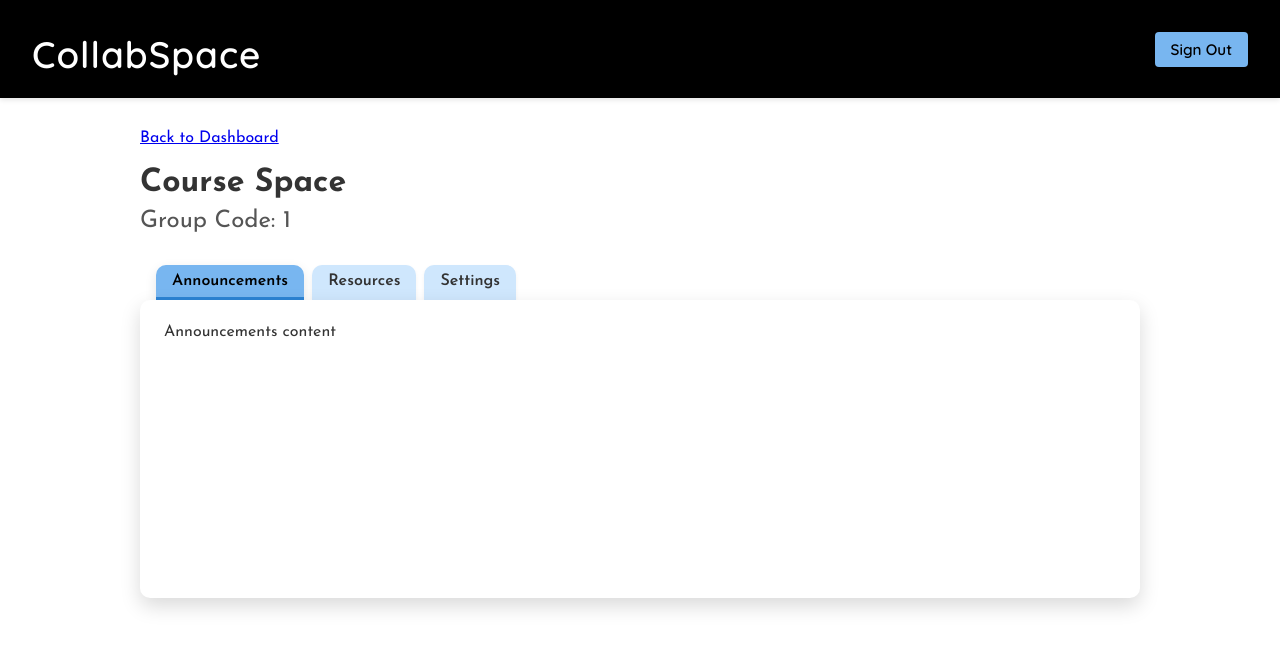
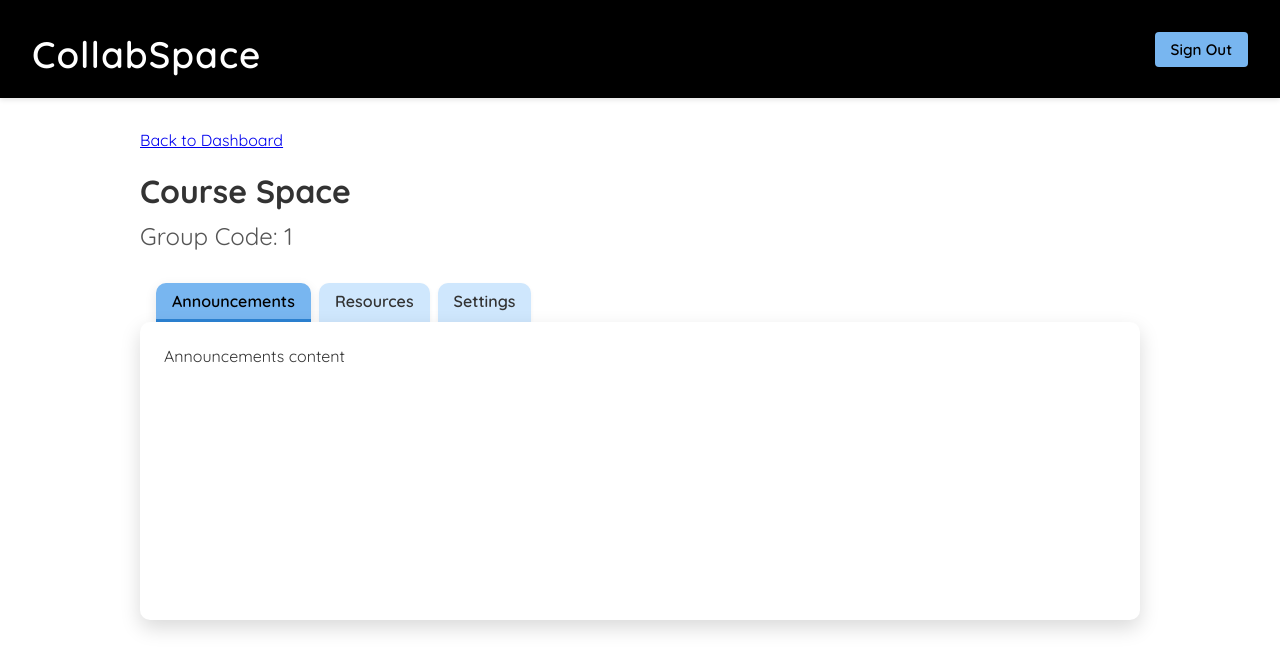
Before and after one commit to imancheema/collabspace, a React (Create React App) app in the folder frontend/: page /course/1 in a window 1280 px wide. Shown: the top 670 px of the page. Built offline with nearby package versions, Linux system fonts and the light colour scheme; sample sign-in values are in the browser's storage; what @tiptap/y-tiptap would draw is missing.

Commit message:
Fixes course space styling

```diff
--- a/frontend/src/screens/CourseSpace.css
+++ b/frontend/src/screens/CourseSpace.css
@@ -2,7 +2,7 @@
   max-width: 1000px;
   margin: 2rem auto;
   padding: 0 1rem;
-  font-family: "Josefin Sans", sans-serif;
+  font-family: "Quicksand", sans-serif;
   color: #333;
 }
 
```
